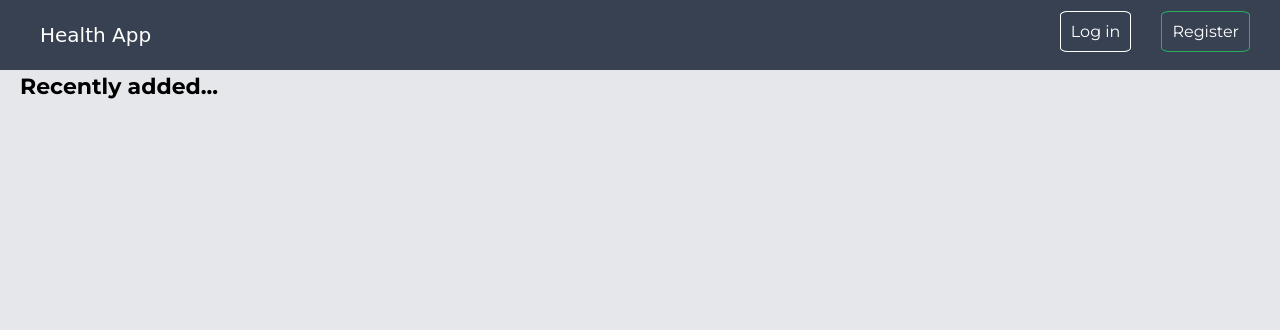
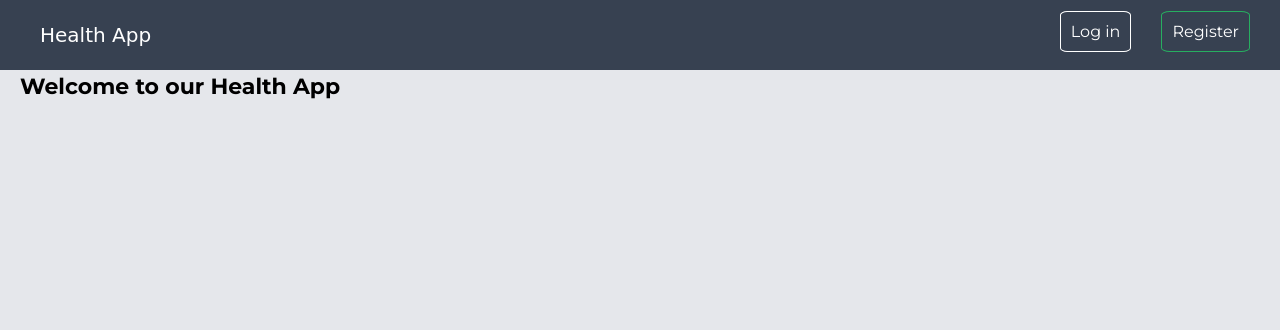
Before and after one commit to myanch200/coursework, a Django app: template templates/accounts/index.html in a window 1280 px wide. Shown: the top 330 px of the page. Run offline with Django 3.2, Linux system fonts and the light colour scheme; the template is opened without the code that fills it, so the values that code supplies are empty; some libraries are stand-ins or nearby versions; some web fonts are replaced.

Commit message:
Update index.html

```diff
--- a/templates/accounts/index.html
+++ b/templates/accounts/index.html
@@ -1,7 +1,7 @@
 {% extends 'accounts/base.html' %} {% load static %} {% block content %}
 <main class="landing">
     <div class="hero">
-        <span>Recently added...</span>
+        <span>Welcome to our Health App</span>
 
         <div class="content">
 
```
